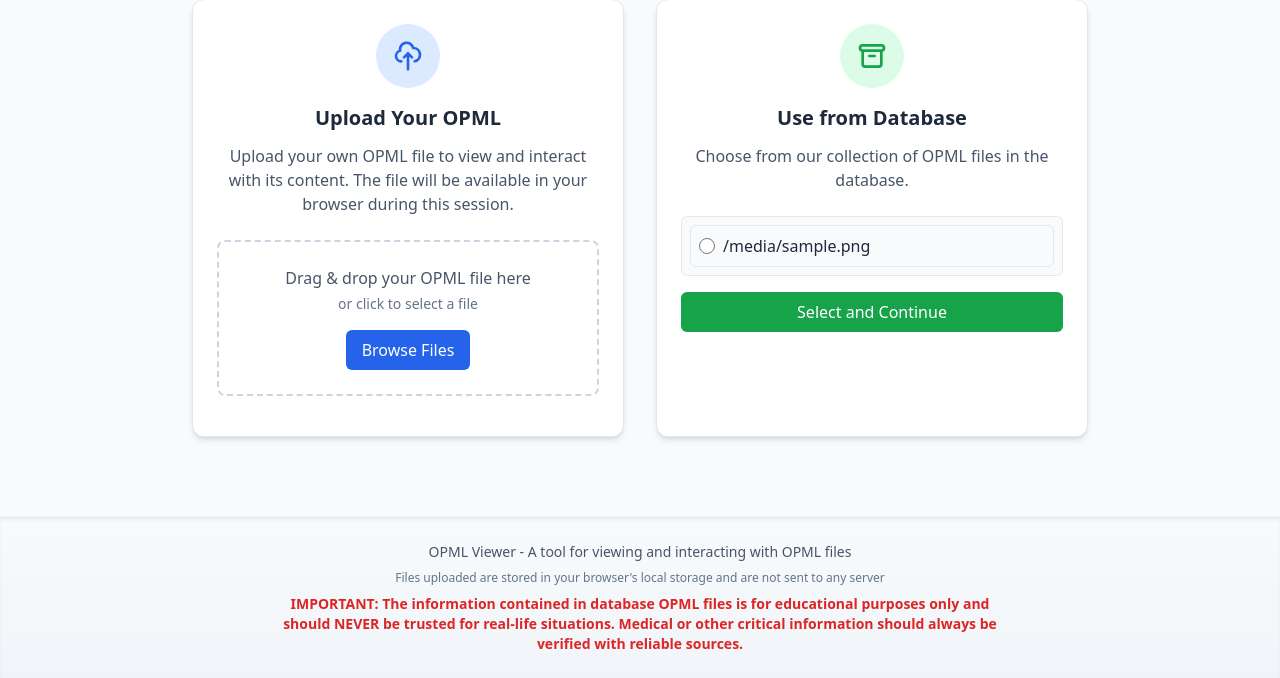
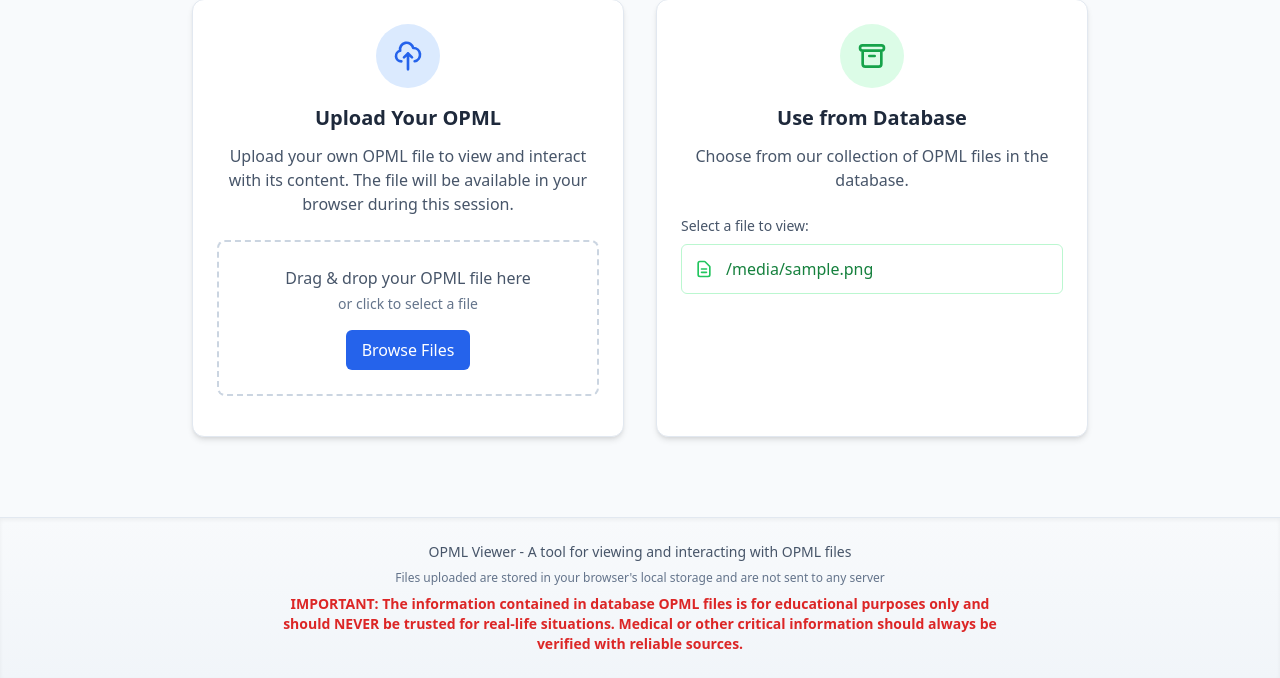
Before and after one commit to fhello23/opml_viewer, a Flask app: template templates/landing.html in a window 1280 px wide. Shown: the part 185-863 px from the top of the page. Run offline with Flask 3, Linux system fonts and the light colour scheme; the template is opened without the code that fills it: most values are stand-ins (such as "Sample title", 1, 10 or a date in 2020); some libraries are stand-ins or nearby versions.

Commit message:
DB pick fix. Infecto P1 added

```diff
--- a/app.py
+++ b/app.py
@@ -6,13 +6,20 @@ import glob
 import uuid
 import shutil
 import tempfile
+import logging
 from datetime import datetime, timedelta
 from collections import defaultdict
 from werkzeug.utils import secure_filename
 from opml_parser import parse_opml
 
+# Set up logging
+logging.basicConfig(level=logging.DEBUG)
+logger = logging.getLogger(__name__)
+
 app = Flask(__name__)
 app.secret_key = os.urandom(24)  # Needed for session
+# Ensure session cookies persist
+app.config['SESSION_PERMANENT'] = True
 
 # Configuration
 TTOS_FOLDER = 'ttos'
@@ -25,6 +32,18 @@ os.makedirs(TEMP_FOLDER, exist_ok=True)
 def get_available_opml_files():
     # Get files only from ttos folder
     ttos_files = glob.glob(f"{TTOS_FOLDER}/*.opml")
+
+    # Sort files to ensure consistent ordering
+    # Prioritize Pediatría P1.opml for testing if it exists
+    ttos_files.sort()
+
+    # Move Pediatría to the end for testing
+    for i, file_path in enumerate(ttos_files):
+        if "Pediatría" in file_path:
+            ttos_files.append(ttos_files.pop(i))
+            break
+
+    logger.debug(f"Available files: {ttos_files}")
     return ttos_files
 
 # Helper function to extract clean filename
@@ -49,28 +68,60 @@ def cleanup_temp_files():
         if now - file_modified > timedelta(hours=1):
             try:
                 os.remove(file_path)
-                print(f"Removed old temp file: {file_path}")
+                logger.debug(f"Removed old temp file: {file_path}")
             except Exception as e:
-                print(f"Error removing temp file: {e}")
+                logger.error(f"Error removing temp file: {e}")
 
 # Load cards data based on file path
 def load_cards_data(file_path=None):
+    logger.debug(f"Loading cards data with file_path: {file_path}")
+
     if not file_path:
         # Check if there's a temporary uploaded file
         temp_file_id = session.get('temp_file_id')
+        logger.debug(f"Temp file ID from session: {temp_file_id}")
+
         if temp_file_id:
             temp_file_path = os.path.join(TEMP_FOLDER, temp_file_id)
             if os.path.exists(temp_file_path):
+                logger.debug(f"Loading from temp file: {temp_file_path}")
                 return parse_opml(temp_file_path)
+            else:
+                logger.warning(f"Temp file not found: {temp_file_path}")
+                if 'temp_file_id' in session:
+                    session.pop('temp_file_id')
 
         # Otherwise use selected file from ttos folder
         file_path = session.get('current_opml')
-        if not file_path and get_available_opml_files():
+        logger.debug(f"Current OPML from session: {file_path}")
+
+        available_files = get_available_opml_files()
+        if not file_path and available_files:
             # Default to first available file if none selected
-            file_path = get_available_opml_files()[0]
+            file_path = available_files[0]
+            logger.debug(f"Using default file: {file_path}")
+            # Store this default in the session
+            session['current_opml'] = file_path
+            # Force save session
+            session.modified = True
 
     if file_path:
-        return parse_opml(file_path)
+        # Verify file exists
+        if os.path.exists(file_path):
+            logger.debug(f"Loading from file: {file_path}")
+            return parse_opml(file_path)
+        else:
+            logger.warning(f"Selected file doesn't exist: {file_path}")
+            if 'current_opml' in session:
+                session.pop('current_opml')
+
+            # Try to load a default file instead
+            available_files = get_available_opml_files()
+            if available_files:
+                logger.debug(f"Falling back to first available file: {available_files[0]}")
+                session['current_opml'] = available_files[0]
+                session.modified = True
+                return parse_opml(available_files[0])
 
     return []
 
@@ -83,12 +134,30 @@ def index():
     # Get list of available OPML files from ttos folder
     available_files = get_available_opml_files()
 
+    # Set default file in session if not already set
+    if not session.get('current_opml') and available_files:
+        session['current_opml'] = available_files[0]
+        logger.debug(f"Setting default file in session: {available_files[0]}")
+        session.modified = True
+
+    # Log current session state
+    logger.debug(f"Session on index page: {dict(session)}")
+
     # Show landing page
     return render_template('landing.html', available_files=available_files)
 
 @app.route('/viewer')
 def viewer():
     """Renders the viewer which will load data via JavaScript."""
+    # Ensure we have a file selected if available
+    available_files = get_available_opml_files()
+    logger.debug(f"Session before viewer: {dict(session)}")
+
+    if not session.get('current_opml') and not session.get('temp_file_id') and available_files:
+        session['current_opml'] = available_files[0]
+        logger.debug(f"Setting default file in viewer: {available_files[0]}")
+        session.modified = True
+
     # Simplified viewer route - client will request data via AJAX
     return render_template('index.html')
 
@@ -97,6 +166,8 @@ def get_opml_data():
     """API endpoint to get OPML data for the client-side app."""
     # Get file path from session or find default
     file_path = session.get('current_opml')
+    logger.debug(f"Current OPML file from session: {file_path}")
+
     using_uploaded = 'temp_file_id' in session
     uploaded_filename = session.get('uploaded_filename', 'Uploaded OPML')
 
@@ -104,10 +175,12 @@ def get_opml_data():
     cards_data = load_cards_data(file_path if not using_uploaded else None)
 
     if not cards_data:
+        logger.error("No card data available for file path: {}".format(file_path))
         return jsonify({"error": "No card data available"}), 500
 
     # Get display name for file
     display_filename = uploaded_filename if using_uploaded else get_clean_filename(file_path)
+    logger.debug(f"Display filename: {display_filename}")
 
     # Return the data in JSON format
     return jsonify({
@@ -152,13 +225,14 @@ def upload_file():
         # Save the file to the temporary directory
         file.save(temp_file_path)
 
+        # Clear entire session first to avoid conflicts
+        session.clear()
+
         # Store references in session (much smaller than the file content)
         session['temp_file_id'] = temp_file_id
         session['uploaded_filename'] = file.filename
-
-        # Clear any previously selected file
-        if 'current_opml' in session:
-            session.pop('current_opml')
+        logger.debug(f"Uploaded file: {file.filename}, temp ID: {temp_file_id}")
+        session.modified = True
 
         flash(f'File uploaded successfully: {file.filename}', 'success')
         return redirect(url_for('viewer'))
@@ -166,36 +240,67 @@ def upload_file():
     flash('Invalid file type. Please upload an OPML file.', 'error')
     return redirect(url_for('index'))
 
-@app.route('/select_file', methods=['POST'])
-def select_file():
-    """Select an existing OPML file for non-JS clients or as fallback."""
-    selected_file = request.form.get('file_path')
+@app.route('/select_file_direct')
+def select_file_direct():
+    """Direct file selection via GET request for debugging."""
+    selected_file = request.args.get('file')
+    logger.debug(f"Direct file selection: {selected_file}")
 
-    # Clear any uploaded file references
-    if 'temp_file_id' in session:
-        # Remove the temporary file if it exists
-        temp_file_path = os.path.join(TEMP_FOLDER, session['temp_file_id'])
-        if os.path.exists(temp_file_path):
-            try:
-                os.remove(temp_file_path)
-            except Exception as e:
-                print(f"Error removing temp file: {e}")
-
-        session.pop('temp_file_id')
-
-    if 'uploaded_filename' in session:
-        session.pop('uploaded_filename')
+    # Clear the session completely
+    session.clear()
 
     if selected_file and os.path.exists(selected_file):
+        # Set the new file path directly
         session['current_opml'] = selected_file
+        logger.debug(f"Direct set current_opml to: {selected_file}")
+        session.modified = True
 
         # Get clean filename for flash message
         clean_name = get_clean_filename(selected_file)
         flash(f'Now using: {clean_name}', 'success')
     else:
         flash('Selected file not found', 'error')
+        logger.error(f"Selected file not found: {selected_file}")
+
+    # Log the session state after selection
+    logger.debug(f"Session after direct selection: {dict(session)}")
 
     return redirect(url_for('viewer'))
 
+@app.route('/select_file', methods=['POST'])
+def select_file():
+    """Select an existing OPML file for non-JS clients or as fallback."""
+    selected_file = request.form.get('file_path')
+    logger.debug(f"Selected file from form: {selected_file}")
+
+    # Clear the entire session first to prevent any conflicts
+    session.clear()
+
+    if selected_file and os.path.exists(selected_file):
+        # Set the new file
+        session['current_opml'] = selected_file
+        logger.debug(f"Set current_opml in session to: {selected_file}")
+        session.modified = True
+
+        # Get clean filename for flash message
+        clean_name = get_clean_filename(selected_file)
+        flash(f'Now using: {clean_name}', 'success')
+    else:
+        flash('Selected file not found', 'error')
+        logger.error(f"Selected file not found: {selected_file}")
+
+    # Log the session state after selection
+    logger.debug(f"Session after file selection: {dict(session)}")
+
+    return redirect(url_for('viewer'))
+
+@app.route('/clear_storage')
+def clear_storage():
+    """Helper route to completely clear session and force file reselection."""
+    session.clear()
+    logger.debug("Cleared session completely")
+    flash('Storage cleared. Please select a file again.', 'success')
+    return redirect(url_for('index'))
+
 if __name__ == '__main__':
     app.run(debug=True)
--- a/templates/landing.html
+++ b/templates/landing.html
@@ -66,21 +66,18 @@
                     <p class="text-slate-600 text-center mb-6">Choose from our collection of OPML files in the database.</p>
 
                     {% if available_files %}
-                        <form action="/select_file" method="post" class="w-full">
-                            <div class="space-y-2 mb-4 max-h-40 overflow-y-auto bg-slate-50 border border-slate-200 rounded-md p-2">
-                                {% for file_path in available_files %}
-                                    <div class="file-item p-2 border border-slate-200 rounded-md hover:bg-slate-100">
-                                        <label class="flex items-center space-x-2 cursor-pointer">
-                                            <input type="radio" name="file_path" value="{{ file_path }}" class="form-radio h-4 w-4 text-green-600 focus:ring-green-500">
-                                            <span class="font-medium text-slate-800">{{ file_path.replace('ttos/', '').replace('.opml', '') }}</span>
-                                        </label>
-                                    </div>
-                                {% endfor %}
-                            </div>
-                            <button type="submit" class="bg-green-600 hover:bg-green-700 text-white font-medium py-2 px-4 rounded-md focus:outline-none focus:ring-2 focus:ring-green-500 focus:ring-offset-2 transition-colors duration-150 w-full">
-                                Select and Continue
-                            </button>
-                        </form>
+                        <div class="w-full space-y-2">
+                            <p class="text-slate-600 text-sm mb-2">Select a file to view:</p>
+                            {% for file_path in available_files %}
+                                <a href="/select_file_direct?file={{ file_path }}"
+                                   class="w-full flex items-center p-3 mb-2 border border-green-200 rounded-md bg-white hover:bg-green-50 text-green-700 transition duration-150">
+                                    <svg class="w-5 h-5 mr-3 text-green-500 flex-shrink-0" fill="none" stroke="currentColor" viewBox="0 0 24 24" xmlns="http://www.w3.org/2000/svg">
+                                        <path stroke-linecap="round" stroke-linejoin="round" stroke-width="2" d="M9 12h6m-6 4h6m2 5H7a2 2 0 01-2-2V5a2 2 0 012-2h5.586a1 1 0 01.707.293l5.414 5.414a1 1 0 01.293.707V19a2 2 0 01-2 2z"></path>
+                                    </svg>
+                                    <span class="font-medium">{{ file_path.replace('ttos/', '').replace('.opml', '') }}</span>
+                                </a>
+                            {% endfor %}
+                        </div>
                     {% else %}
                         <div class="bg-orange-100 text-orange-800 p-4 rounded-lg text-center w-full">
                             <p>No OPML files found in the database.</p>
```
Also changed, not shown: 2 other files.
